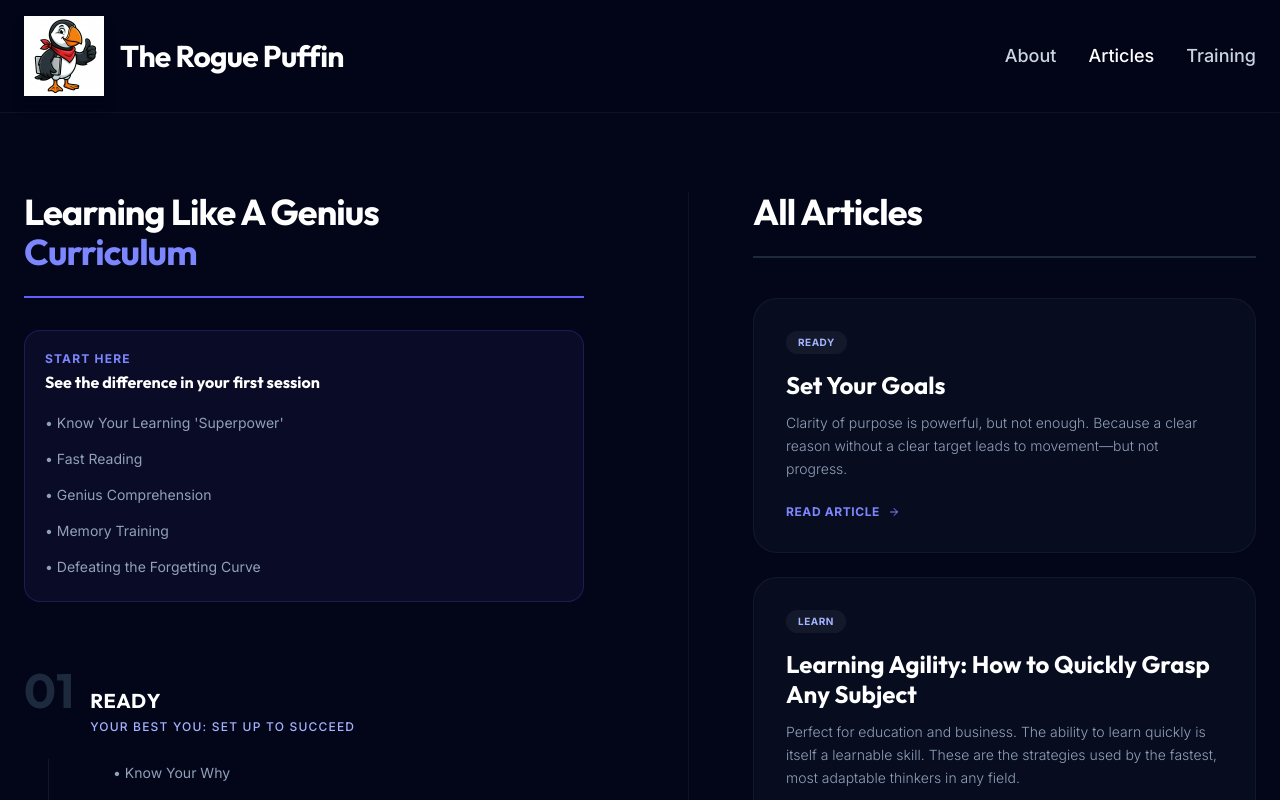
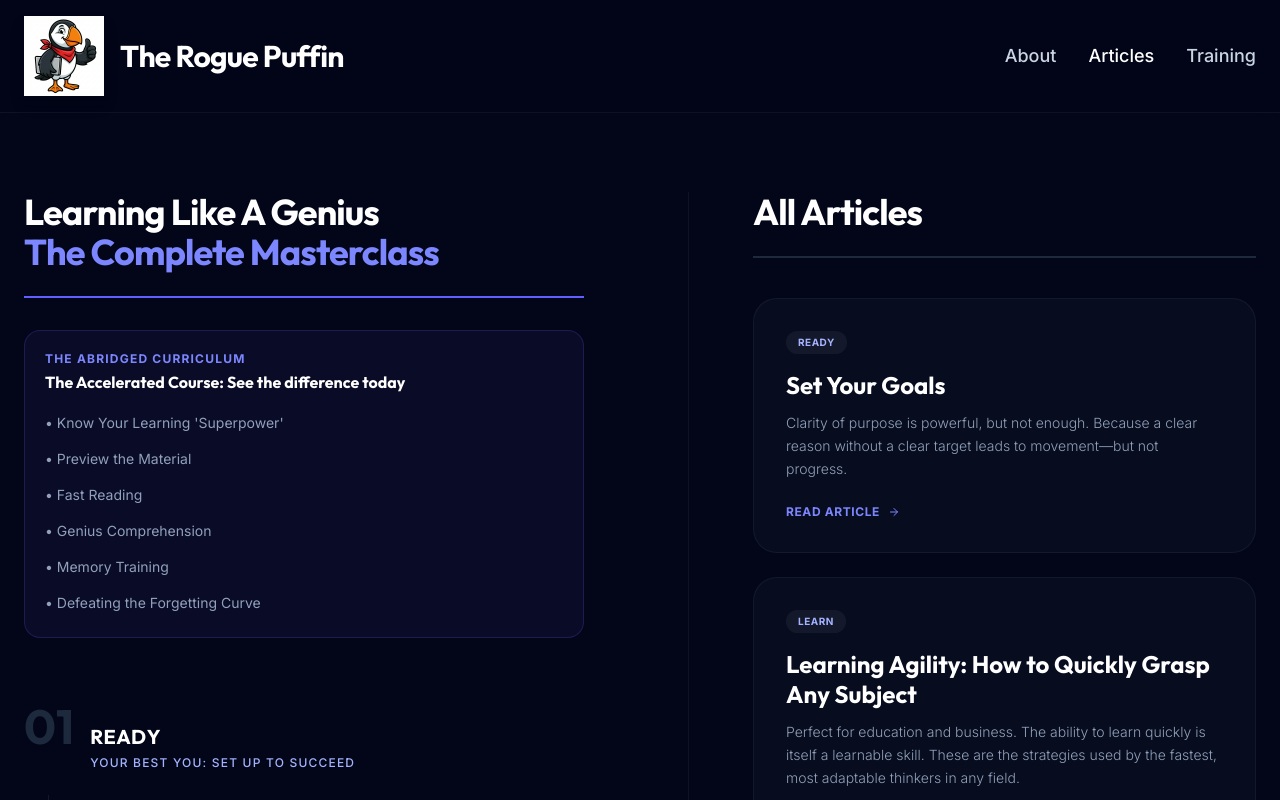
Before and after one commit to richardvanderkolk/the-rogue-puffin, a Next.js app: page /blog in a window 1280 px wide. Shown: the top 800 px of the page. Built offline with nearby package versions, Linux system fonts and the light colour scheme.

Commit message:
Rename Curriculum headings and add Preview the Material

```diff
--- a/src/app/blog/page.tsx
+++ b/src/app/blog/page.tsx
@@ -48,7 +48,7 @@ export default async function BlogPage() {
                     {/* LEFT COLUMN: Learning Like A Genius Syllabus */}
                     <div className="space-y-16 lg:sticky lg:top-32 lg:max-h-[calc(100vh-8rem)] lg:overflow-y-auto lg:pr-2">
                         <div className="mb-8 border-b-2 border-indigo-500 pb-6">
-                            <h2 className="text-3xl md:text-4xl font-bold text-white tracking-tight">Learning Like A Genius <br /><span className="text-indigo-400">Curriculum</span></h2>
+                            <h2 className="text-3xl md:text-4xl font-bold text-white tracking-tight">Learning Like A Genius <br /><span className="text-indigo-400">The Complete Masterclass</span></h2>
                         </div>
 
                         <div className="space-y-16">
@@ -56,12 +56,15 @@ export default async function BlogPage() {
                             {/* START HERE */}
                             <div className="p-5 rounded-2xl bg-indigo-950/30 border border-indigo-500/20 space-y-4">
                                 <div>
-                                    <p className="text-xs font-bold text-indigo-400 uppercase tracking-widest mb-1">Start here</p>
-                                    <h3 className="text-base font-bold text-white leading-snug">See the difference in your first session</h3>
+                                    <p className="text-xs font-bold text-indigo-400 uppercase tracking-widest mb-1">The Abridged Curriculum</p>
+                                    <h3 className="text-base font-bold text-white leading-snug">The Accelerated Course: See the difference today</h3>
                                 </div>
                                 <ul className="space-y-2">
                                     <li className="text-sm text-slate-400 hover:text-white transition-colors cursor-pointer block py-1">
                                         <Link href="/blog/know-your-learning-superpower">• Know Your Learning 'Superpower'</Link>
+                                    </li>
+                                    <li className="text-sm text-slate-400 hover:text-white transition-colors cursor-pointer block py-1">
+                                        <Link href="/blog/preview-the-material">• Preview the Material</Link>
                                     </li>
                                     <li className="text-sm text-slate-400 hover:text-white transition-colors cursor-pointer block py-1">
                                         <Link href="/blog/how-to-read-faster">• Fast Reading</Link>
```
